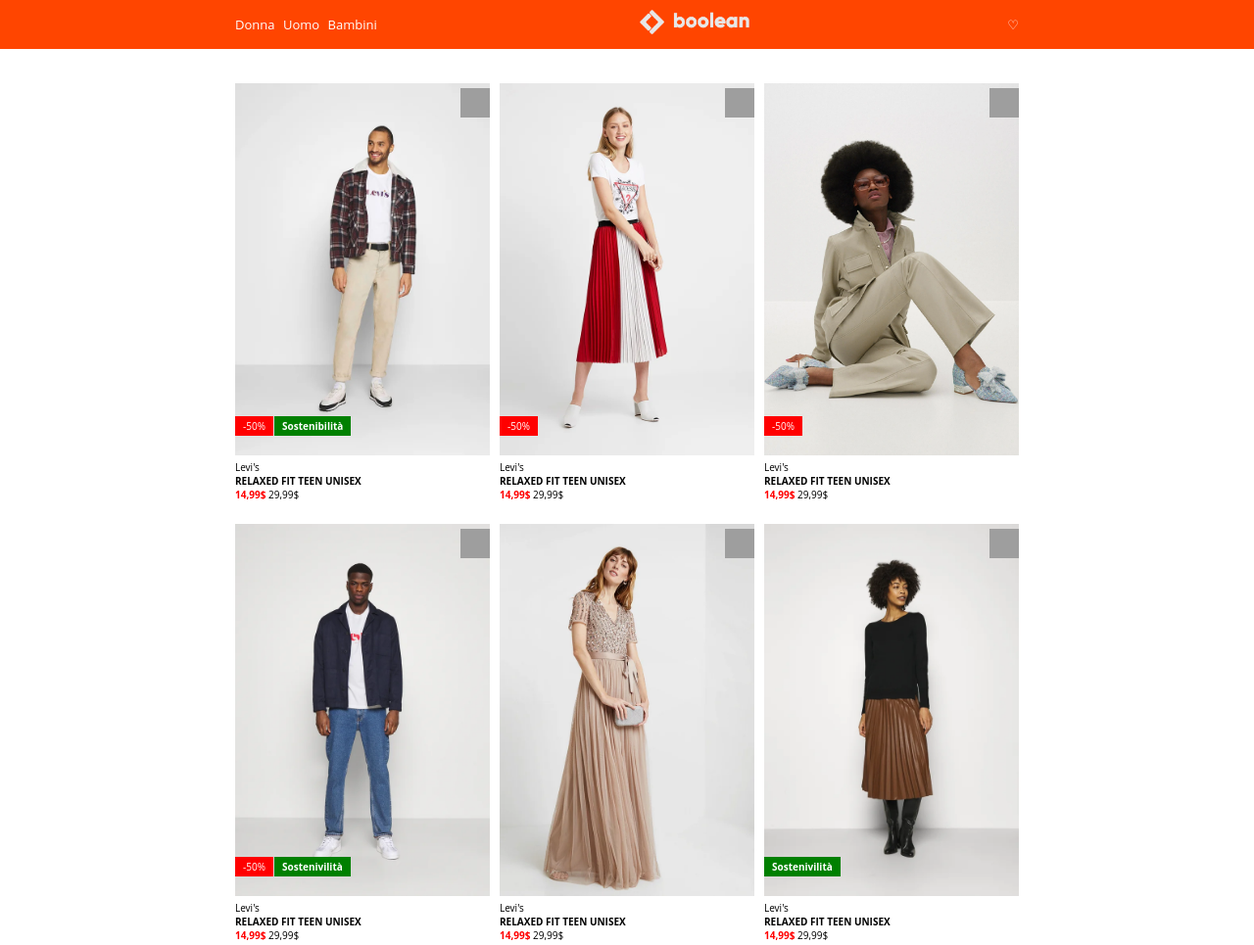
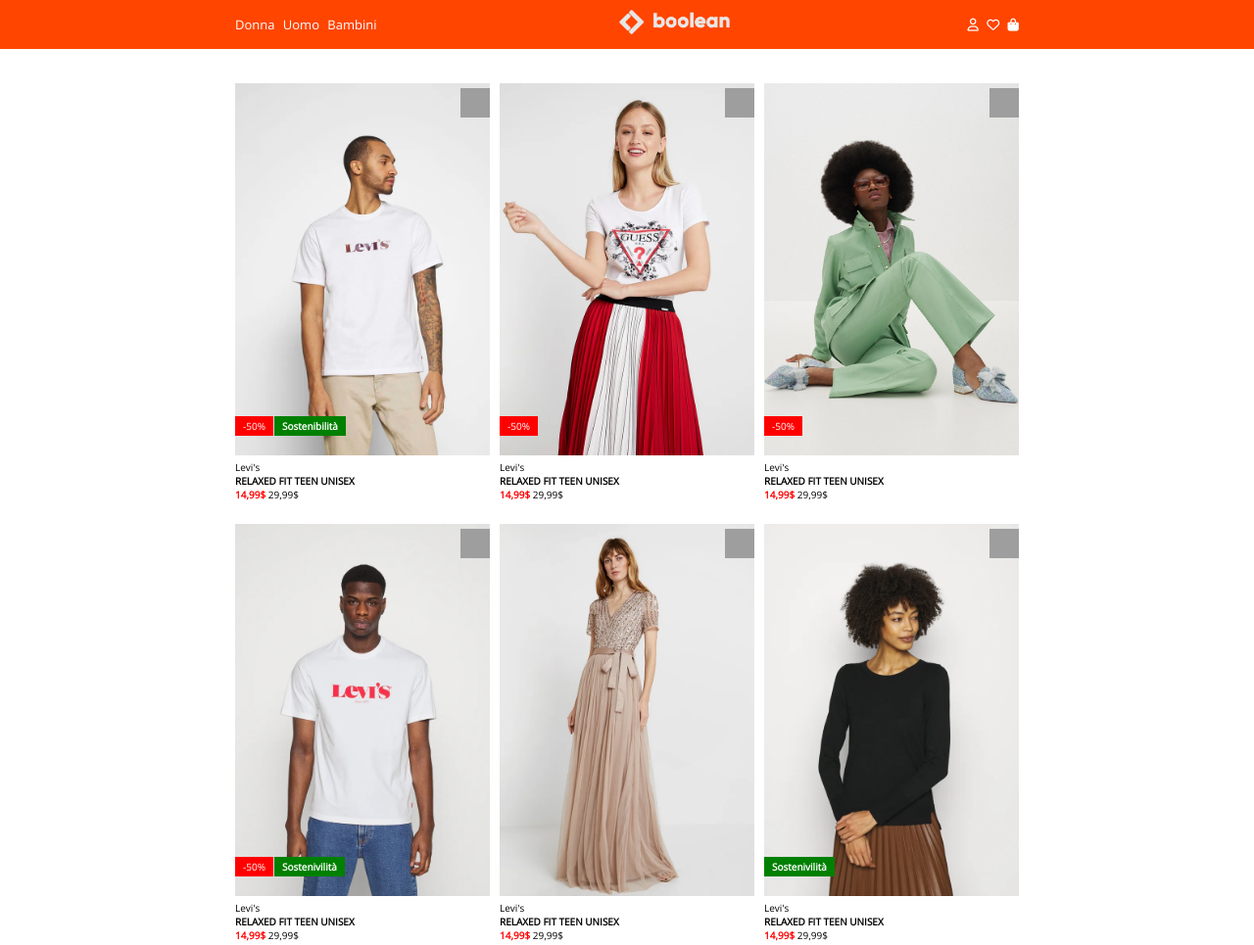
Before and after one commit to nicolaoo/html-css-boolando, a plain HTML site: page index.html in a window 1280 px wide. Shown: the top 965 px of the page at 98% size. Drawn offline with nearby package versions, Linux system fonts and the light colour scheme; grey boxes are pictures that could not be loaded.

Commit message:
ADD img hover

```diff
--- a/index.html
+++ b/index.html
@@ -6,6 +6,7 @@
     <meta name="viewport" content="width=device-width, initial-scale=1.0">
     <title>booleando</title>
     <link rel="stylesheet" href="./style.css">
+    <script src="https://kit.fontawesome.com/5ffb897fe9.js" crossorigin="anonymous"></script>
 </head>
 <body>
 
@@ -21,7 +22,9 @@
                     <img class="logo" src="./img/boolean-logo.png" alt="">
                 </div>
                 <div class="col col-nav">
-                    ♡
+                    <i class="fa-regular fa-user"></i>
+                    <i class="heart-header fa-regular fa-heart"></i>
+                    <i class="fa-solid fa-bag-shopping"></i>
                 </div>
             </div>
         </nav>
@@ -33,6 +36,7 @@
                 <article class="card">
                     <img class="heart" src="https://i.etsystatic.com/7867651/r/il/bdbd34/1693534352/il_570xN.1693534352_eymm.jpg" alt="">
                     <img src="./img/1b.webp" alt="">
+                    <img class="img-index" src="./img/1.webp" alt="">
 
                         <div class="col bottom-card">
                             <p>Levi's <br>
@@ -48,8 +52,9 @@
 
 
                 <article class="card">
-                   <img class="heart" src="https://i.etsystatic.com/7867651/r/il/bdbd34/1693534352/il_570xN.1693534352_eymm.jpg" alt="">
+                    <img class="heart" src="https://i.etsystatic.com/7867651/r/il/bdbd34/1693534352/il_570xN.1693534352_eymm.jpg" alt="">
                     <img src="./img/2b.webp" alt="">
+                    <img class="img-index" src="./img/2.webp" alt="">
 
                         <div class="col bottom-card">
                             <p>Levi's <br>
@@ -64,6 +69,7 @@
                 <article class="card">
                    <img class="heart" src="https://i.etsystatic.com/7867651/r/il/bdbd34/1693534352/il_570xN.1693534352_eymm.jpg" alt="">
                     <img src="./img/3b.webp" alt="">
+                    <img class="img-index" src="./img/3.webp" alt="">
 
                         <div class="col bottom-card">
                             <p>Levi's <br>
@@ -78,6 +84,7 @@
                 <article class="card">
                    <img class="heart" src="https://i.etsystatic.com/7867651/r/il/bdbd34/1693534352/il_570xN.1693534352_eymm.jpg" alt="">
                     <img src="./img/4b.webp" alt="">
+                    <img class="img-index" src="./img/4.webp" alt="">
 
                         <div class="col bottom-card">
                             <p>Levi's <br>
@@ -93,6 +100,7 @@
                 <article class="card">
                    <img class="heart" src="https://i.etsystatic.com/7867651/r/il/bdbd34/1693534352/il_570xN.1693534352_eymm.jpg" alt="">
                     <img src="./img/5b.webp" alt="">
+                    <img class="img-index" src="./img/5.webp" alt="">
 
                         <div class="col bottom-card">
                             <p>Levi's <br>
@@ -106,6 +114,7 @@
                 <article class="card">
                    <img class="heart" src="https://i.etsystatic.com/7867651/r/il/bdbd34/1693534352/il_570xN.1693534352_eymm.jpg" alt="">
                     <img src="./img/6b.webp" alt="">
+                    <img class="img-index" src="./img/6.webp" alt="">
 
                         <div class="col bottom-card">
                             <p>Levi's <br>
--- a/style.css
+++ b/style.css
@@ -3,10 +3,15 @@
 ******************/
 
 
+@import url('https://fonts.googleapis.com/css2?family=Open+Sans:ital,wght@0,300;0,400;1,500&display=swap');
+
 *{
     box-sizing: border-box;
     padding: 0;
     margin: 0;
+}
+
+html {
     font-family: 'Open Sans', sans-serif;
 }
 
@@ -44,6 +49,9 @@
     padding-right: 5px;
 }
 
+.heart-header {
+    padding: 0 5px;
+}
 
 /***********************
 REGOLE DI STILE MAIN
@@ -110,11 +118,19 @@
     position: absolute;
     left: 230px;
     top: 5px;
+    z-index: 1;
 }
 
+.img-index {
+    position: absolute;
+    right: 0px;
+}
 
-
-
+.img-index:hover {
+    z-index: -1;
+    animation: linear;
+    animation: 1s;
+}
 
 
 
```
